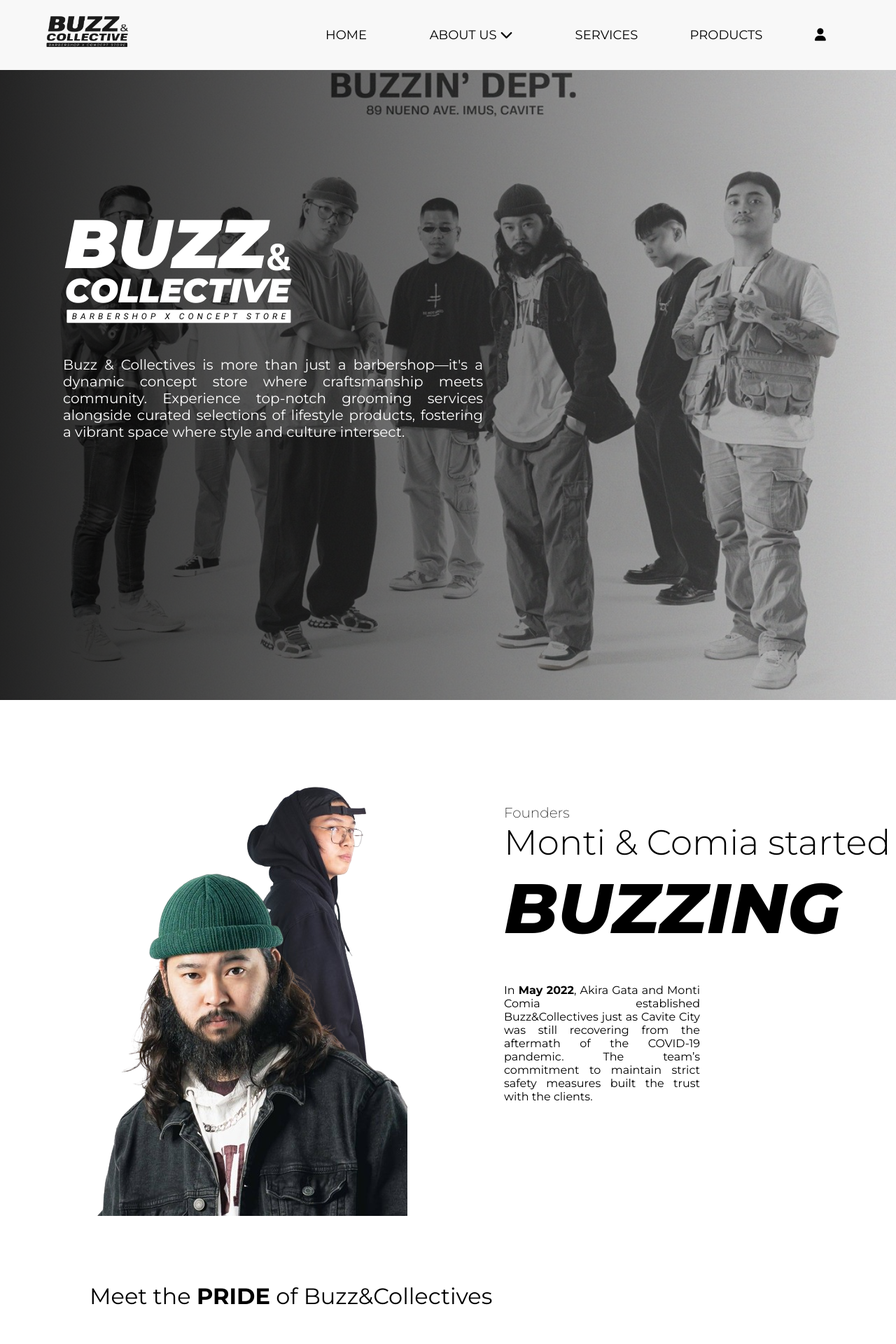
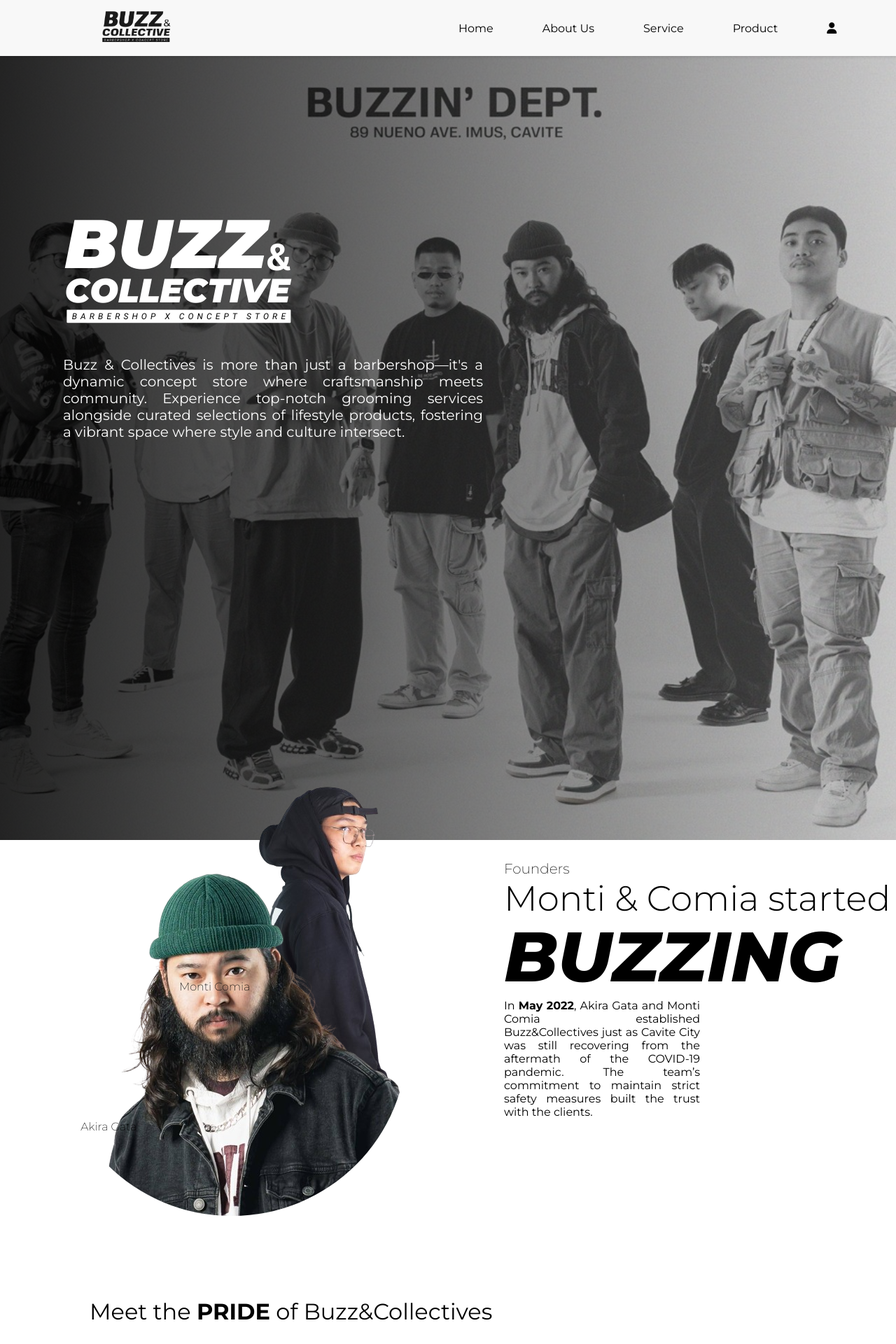
Before and after one commit to baACoon/BUZZ-COLLECTIVE, a PHP site: page /aboutus.php in a window 1280 px wide. Shown: the top 1920 px of the page at 70% size. Run offline with PHP 8.4, Linux system fonts and the light colour scheme.

Commit message:
Fixing About us

```diff
--- a/frontend/aboutus.php
+++ b/frontend/aboutus.php
@@ -12,20 +12,38 @@
 </head>
 <body>
 <header id="mainheader">
-        <img src="design/image/BUZZ-Black.png" alt="">
-        <div class="buttons">
-            <a href="home.php">HOME </a>
-            <div class="dropdown">
-                <a class="dropbtn" href="aboutus.php">ABOUT US <i class="fa-solid fa-chevron-down"></i> </a>
-                <div class="dropdown-content">
-                    <li><a href="aboutus.php">About us</a></li>
+            <div class="logo">
+                <a href="#"><img src="design/image/BUZZ-Black.png" alt="Logo"></a>
+            </div>
+            <nav>
+                <ul>
+                    <li><a href="home.php">Home</a></li>
+                    <li><a href="aboutus.php">About Us</a>
+                        <ul class="submenu">
                             <li><a href="#">Barbers</a></li>
-                </div>
-            </div>
-            <a href="#">SERVICES</a>
-            <a href="#">PRODUCTS </a>
-            <a class="usericon" href=""><i class="fa-solid fa-user"></i></a>
-        </div>
+                            <li><a href="aboutus.php">About Us</a></li>
+                        </ul>
+                    </li>
+                    <li><a href="service.php">Service</a>
+                        <ul class="submenu">
+                            <li><a href="#">....</a></li>
+                            <li><a href="#">....</a></li>
+                        </ul>
+                    </li>
+                    <li><a href="product.php">Product</a>
+                        <ul class="submenu">
+                            <li><a href="#">Product1</a></li>
+                            <li><a href="#">Product2</a></li>
+                        </ul>
+                    </li>
+                    <li><a class="usericon" href="#"><i class="fa-solid fa-user"></i></a>
+                        <ul class="submenu">
+                            <li><a href="#">My Profile</a></li>
+                            <li><a href="login.php">Logout</a></li>
+                        </ul>
+                    </li>
+                </ul>
+            </nav>
         </header>
 
     <div id="body-container">
@@ -46,16 +64,23 @@
             <div class="v105_38">
                 <img src="design/image/Akira_Gata.png" alt="">
             </div>
+        <div class="name1">
+            <h3> Monti Comia </h3>
+        </div>
+        <div class="name2">
+            <h3> Akira Gata </h3>
+        </div>
+
     </div>
 
     <div class="txt">
-        <h1>Meet the <b>PRIDE</b> of Buzz&Collectives</h1>
+        <h1>Meet the <b><strong>PRIDE</strong></b> of Buzz&Collectives</h1>
     </div>
 
     <div class="image-container">
         <?php
         $images = [
-            ['src' => 'design/image/Barber1.jpg', 'info' => 'Juan “Baby” Luna<br>Fav Cut: Fade<br>Fun Fact:<br>Lorem ipsum dolor sit amet, consectetur adipiscing elit, sed do eiusmod tempor incididunt ut labore et dolore magna aliqua. Ut enim ad minim veniam.'],
+            ['src' => 'design/image/Barber1.jpg', 'info' => 'Juan “Baby” Luna<br>Fav Cut: Fade <br> Fun Fact:<br>Lorem ipsum dolor sit amet, consectetur adipiscing elit, sed do eiusmod tempor incididunt ut labore et dolore magna aliqua. Ut enim ad minim veniam.'],
             ['src' => 'design/image/barber4.jpg', 'info' => 'Information about Image 2'],
             ['src' => 'design/image/barber5.jpg', 'info' => 'Information about Image 3'],
             ['src' => 'design/image/barber 2.jpg', 'info' => 'Information about Image 3'],
--- a/frontend/design/about.css
+++ b/frontend/design/about.css
@@ -1,5 +1,11 @@
 @import url('https://fonts.googleapis.com/css2?family=Montserrat:ital,wght@0,100..900;1,100..900&display=swap');
 
+* {
+    margin: 0;
+    padding: 0;
+    box-sizing: border-box;
+    outline: none;
+}
 body {
     margin: 0;
     padding: 0;
@@ -8,96 +14,100 @@
     background-position: center;
     background-repeat: no-repeat;
     background-size: cover;
-    width: 100%;;
-    height: 1000px;
-
+    height: 150vh;
 }
-
 #mainheader {
     background-color: #F8F8F8;
     display: flex;
     align-items: center;
+    justify-content: space-between;
     position: fixed;
-    top: 0;
-    left: 0;
     width: 100%;
-    height: 100px;
-    z-index: 1000; /* Ensure the header appears above other content */
+    height: 80px;
+    z-index: 1000;
+    box-shadow: 0 2px 4px rgba(0, 0, 0, 0.1); /* Adding a subtle shadow to the header */
 }
 
-#mainheader img {
-    width: 180px;
-    position: relative;
-    height: 150px; /* Adjust the height as needed */
-    margin-left: 35px; /* Adjust the margin as needed */
-    margin-right: 20px; /* Adjust the margin as needed */
-    margin-top: -10px;
+#mainheader .logo img {
+    height: 150px; /* Adjust based on your logo size */
+    margin-left: 120px;
+    width: 150px;
 }
 
-#mainheader a{
-    text-decoration: none;
-    color: rgb(0, 0, 0);
-    font-size: 18px;
-    margin-left: 70px;
+#mainheader nav {
+    flex-grow: 1;
+    display: flex;
+    align-items: center;
+    list-style: none;
+    height: 0;
+    width: 0;
 }
 
-#mainheader .buttons {
-    margin-left: 10em;
+#mainheader ul {
+    display: flex;
+    align-items: center;
+    list-style: none;
+    margin-left: 350px;
+}
+
+#mainheader ul li {
+    position: relative;
+    list-style: none;
+    margin: 0 20px;
+    padding: 10px 15px;
+}
+
+#mainheader ul li a {
+    text-decoration: none;
+    color: black;
+    padding: 20px 0;
+    display: inline-block;
+    transition: color 0.3s ease, text-decoration 0.3s ease;
+    font-size: 16px;
+}
+
+#mainheader ul li a:hover {
+    color: brown;
+    text-decoration: underline; /* Add underline on hover */
+}
+
+#mainheader ul .submenu {
+    position: absolute;
+    width: 150px;
+    background-color: beige;
+    box-shadow: 0 5px 15px rgba(0, 0, 0, 0.5);
+    border-radius: 5px;
+    left: -360px;
+    opacity: 0;
+    transition: opacity 0.5s ease, visibility 0.5s ease;
+    visibility: hidden;
+    display: flex;
+    flex-direction: column;
+}
+
+#mainheader ul li:hover .submenu {
+    z-index: 99;
+    opacity: 1;
+    visibility: visible;
+}
+
+#mainheader ul .submenu li {
+    margin: 0;
+    width: 100%;
+}
+
+#mainheader ul .submenu li a {
+    padding: 15px 20px;
+    display: block;
+    width: 100%;
+    color: black; /* Ensure submenu links have the correct color */
+}
+
+.usericon {
+    font-size: 18px;
 }
 
 
-/* Dropdown Button */
-.dropdown {
-    position: relative;
-    display: inline-block;
-}
-
-.dropbtn {
-    background-color: #F8F8F8;
-    color: white;
-    font-size: 18px;
-    border: none;
-    cursor: pointer;
-    padding: 10px 15px;
-    text-decoration: none;
-}
-
-
-/* Dropdown Content */
-.dropdown-content {
-    display: none;
-    cursor: pointer;
-    position: absolute;
-    background-color: #E43A19;
-    z-index: 1;
-    border-radius: 10px;
-    left: 22.5%;
-    top: 100%;
-    min-width: 100px;
-}
-
-/* Links inside the dropdown */
-.dropdown-content li {
-    color: white;
-    padding: 10px 16px;
-    text-decoration: none;
-    display: block;
-    border-radius: 10px;
-    white-space: nowrap;
-    margin-left: -20%;
-}
-
-/* Change color of dropdown links on hover */
-.dropdown-content li a:hover {
-    background-color: black;
-    border-radius: 5px;
-
-}
-
-/* Show the dropdown menu on hover */
-.dropdown:hover .dropdown-content {
-    display: block;
-}
 
 
 #body-container .logo-body{
--- a/frontend/design/founders_info.css
+++ b/frontend/design/founders_info.css
@@ -1,45 +1,64 @@
 /* AKIRA_MONTI */
 .buzzing_container{
-    justify-content: space-between;
+    justify-content: right;
     padding-top: 500px;
     color: #000000;
     margin-left: 45em;
+    margin-top: 100px;
 }
 
 .buzzing_container h1{
     font-size: 100px;
-    margin-top: -40px;
     font-weight: 800;
-
+    padding:0;
+    margin: 0;
 }
 
 .buzzing_container h2{
     font-size: 50px;
     font-weight: 300;
-    margin-top: -20px;
-
+    margin-bottom: -9px;
 }
 
 .buzzing_container h3{
     font-size: 20px;
     font-weight: 200;
+    top: 100px;
 }
 
 .buzzing_container  p{
     width: 50%;
     text-align: justify;
-    margin-top: -20px;
+
+}
+.name1 h3{
+    position:absolute;
+    font-size: 16px;
+    font-weight: 200;
+    top: 175%;
+    left:20%;
+}
+.name2 h3{
+    position:absolute;
+    font-size: 16px;
+    font-weight: 200;
+    top: 200%;
+    left:9%;
 }
 
+/* MONTI IMAGE */
 
-/* MONTI IMAGE */
 .v105_40{
     position: absolute;
     float: left;
     width: 500px;
     height: 500px;
     top: 1000px;
-    left: 263px;
+    left: 280px;
+}
+.v105_40 img{
+    border-bottom-right-radius: 500px;
+    border-bottom-left-radius: 250px;
 }
 
 
@@ -53,3 +72,7 @@
     left: 80px;
     border-radius: 4px;
 }
+.v105_38 img{
+    border-bottom-right-radius: 250px;
+    border-bottom-left-radius: 250px;
+}
--- a/frontend/home.php
+++ b/frontend/home.php
@@ -33,7 +33,7 @@
                     <li><a href="aboutus.php">About Us</a>
                         <ul class="submenu">
                             <li><a href="#">Barbers</a></li>
-                            <li><a href="aboutus.ph">About Us</a></li>
+                            <li><a href="aboutus.php">About Us</a></li>
                         </ul>
                     </li>
                     <li><a href="service.php">Service</a>
```
Lines whose indentation alone changed are shown as unchanged.
